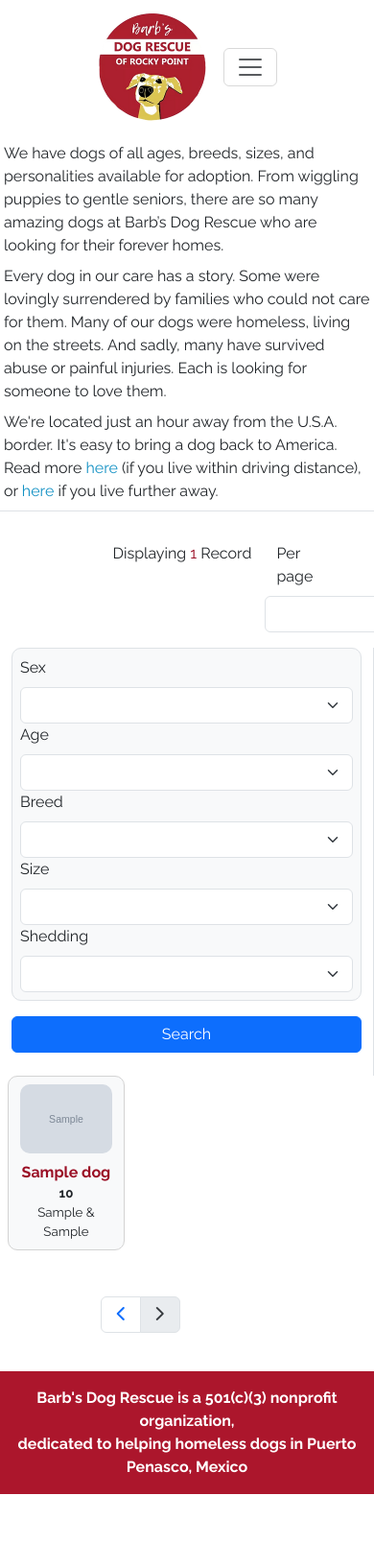
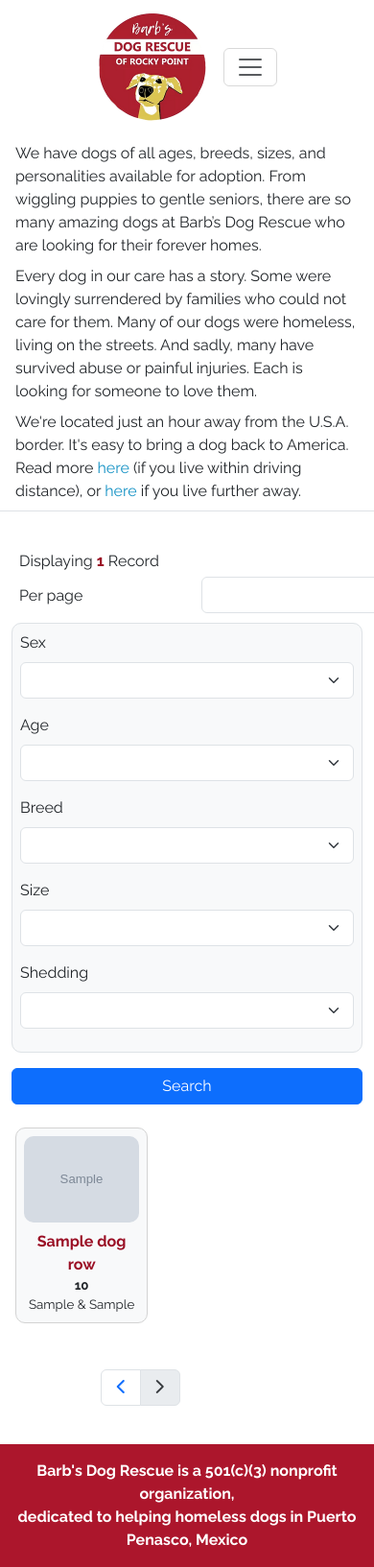
Before and after one commit to charliegriefer/barbs, a Flask app: template app/templates/index.html in a window 390 px wide; the page is wider, and only the part inside the window is pictured. Shown: that part at 96% size. Before the commit the page ends 1557 px from the top of that part, so only its background shows below. Run offline with Flask 3, Linux system fonts and the light colour scheme; the template is opened without the code that fills it: most values are stand-ins (such as "Sample title", 1, 10 or a date in 2020); grey boxes marked "Sample" are stand-in pictures; form fields are guessed from the names that the template uses; parts of the project's set-up code (start-up, migrations or seed data) failed here and were passed over; some libraries are stand-ins or nearby versions.

Commit message:
More mobile fixes

```diff
--- a/app/templates/_includes/available_dogs.html
+++ b/app/templates/_includes/available_dogs.html
@@ -1,12 +1,11 @@
 {% if dogs|length > 0 %}
-
-    <div class="row">
-      {% for dog in dogs %}
-
-        <div class="col-5 col-md-4 col-lg-2 py-2 mx-2 mb-4 dog_search_result bg-light text-center" style="cursor:pointer;" id="{{ dog.id }}">
+  {% for dog_row in dogs | batch(4, "&nbsp;") %}
+    <div class="row ms-1 w-auto justify-content-between">
+      {% for dog in dog_row %}
+        {% if dog != "&nbsp;" %}
+        <div class="col-md-3 col-6 p-2 mb-4 dog_search_result bg-light text-center" style="cursor:pointer;" id="{{ dog.id }}">
           <a href="{{ url_for('main.dog_detail', dog_id=dog.id) }}">
-            <img src="{{ dog.images[0].get('image').get('url') }}" class="img-fluid" />
-
+            <img src="{{ dog.images[0].get('image').get('url') }}" />
             <div class="row">
               <div class="col pt-2">
                 <span class="fw-bold barbs_red">{{ dog.name }}</span>
@@ -24,13 +23,12 @@
                 {% endif %}
               </div>
             </div>
-
           </a>
         </div>
-
+        {% endif %}
       {% endfor %}
     </div>
-
+  {% endfor %}
 {% else %}
   <div class="w-100 text-center">
     <div class="mt-4">
--- a/app/templates/_includes/filter_form.html
+++ b/app/templates/_includes/filter_form.html
@@ -1,23 +1,23 @@
 <form id="search_form">
   <input type="hidden" name="per_page" id="per_page" value="{{ per_page }}" />
   <fieldset class="border p-2 bg-light mb-3">
-    <div class="form-group">
+    <div class="form-group mb-3">
       {{ search_form.sex.label(class="form-label") }}
       {{ search_form.sex(class="form-select") }}
     </div>
-    <div class="form-group">
+    <div class="form-group mb-3">
       {{ search_form.age.label(class="form-label") }}
       {{ search_form.age(class="form-select") }}
     </div>
-    <div class="form-group">
+    <div class="form-group mb-3">
       {{ search_form.breed.label(class="form-label") }}
       {{ search_form.breed(class="form-select") }}
     </div>
-    <div class="form-group">
+    <div class="form-group mb-3">
       {{ search_form.size.label(class="form-label") }}
       {{ search_form.size(class="form-select") }}
     </div>
-    <div class="form-group">
+    <div class="form-group mb-3">
       {{ search_form.shedding.label(class="form-label") }}
       {{ search_form.shedding(class="form-select") }}
     </div>
--- a/app/templates/_includes/pagination_form.html
+++ b/app/templates/_includes/pagination_form.html
@@ -1,21 +1,19 @@
-<div class="row ps-2 ms-0"">
+<div class="ps-2 ms-0">
   {% if dogs|length > 0 %}
-    <div class="col-7 ps-0 pt-2">
+    <div class="row justify-content-between ps-0 pt-2">
+      <div class="col-md-6 col-xs-12 mt-2">
         {% set min = ((current_page - 1) * per_page) + 1 %}
         {% set max = min + per_page - 1 %}
         Displaying
         {% if dogs|length != 1 %}
           <span class="barbs_red">{{ min }}</span> - <span class="barbs_red">{% if max > total_dogs %}{{ total_dogs }}{% else %}{{ max }}{% endif %}</span> of
         {% endif %}
-      <span class="font-weight-bold barbs_red">{{ total_dogs }}</span> Record{% if total_dogs != 1%}s{% endif %}
+        <span class="fw-bold barbs_red">{{ total_dogs }}</span> Record{% if total_dogs != 1%}s{% endif %}
       </div>
-    <div class="col-4 pe-0 pb-2">
-      <div class="row pt-1">
-        <div class="col-6 text-right align-baseline pt-1">
-          {{ pagination_form.per_page.label(class="form-label") }}
-        </div>
-        <div class="col p-0 align-baseline">
-          {{ pagination_form.per_page(class="form-select w-auto", id="per_page_select") }}
+      <div class="col-md-6 col-xs-12 pt-1">
+        <div class="row justify-content-md-end">
+          <div class="col-8 text-md-end align-baseline mt-2">{{ pagination_form.per_page.label(class="form-label") }}</div>
+          <div class="col-3 text-md-end align-baseline">{{ pagination_form.per_page(class="form-select w-auto", id="per_page_select") }}</div>
         </div>
       </div>
     </div>
--- a/app/templates/index.html
+++ b/app/templates/index.html
@@ -1,7 +1,7 @@
 {% extends "base.html" %}
 
 {% block content %}
-  <div class="container mt-2 my-3 px-1 border-bottom">
+  <div class="container mt-2 my-3 px-3 border-bottom">
     <div class="mb-2">We have dogs of all ages, breeds, sizes, and personalities available for adoption. From wiggling puppies to gentle seniors, there are so many amazing dogs at Barb’s Dog Rescue who are looking for their forever homes.</div>
     <div class="mb-2">Every dog in our care has a story. Some were lovingly surrendered by families who could not care for them. Many of our dogs were homeless, living on the streets. And sadly, many have survived abuse or painful injuries. Each is looking for someone to love them.</div>
     <div class="mb-2">
@@ -14,14 +14,14 @@
 
   <div class="container mt-2">
     <div class="row mt-4">
-      <div class="col">&nbsp;</div>
+      <div class="col d-none d-sm-block">&nbsp;</div>
       <div class="col-9">
         {% include "_includes/pagination_form.html" %}
       </div>
     </div>
     <div class="row mt-2">
-      <div class="col border-end">
-          {% include "_includes/filter_form.html" %}
+      <div class="col">
+        {% include "_includes/filter_form.html" %}
       </div>
       <div class="col-9">
         {% include "_includes/available_dogs.html" %}
```
Also changed, not shown: app/templates/detail.html (+50 -71 lines). Lines whose indentation alone changed are shown as unchanged.
